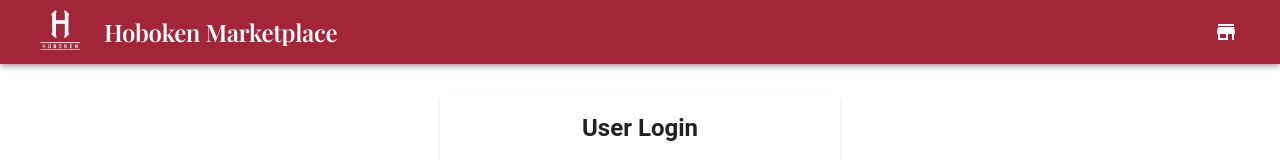
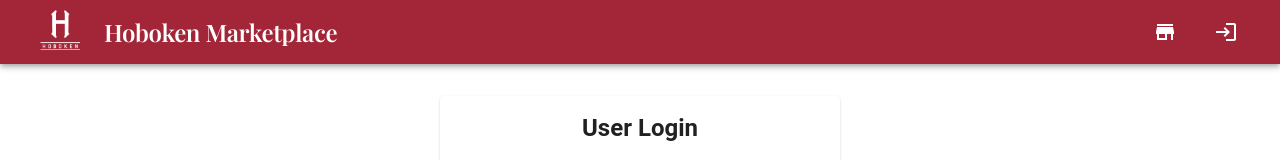
Before and after one commit to ezwendel/hobokenMarket, a React (Create React App) app in the folder client/: page /login in a window 1280 px wide. Shown: the top 160 px of the page. Built offline with nearby package versions, Linux system fonts and the light colour scheme; no server answers; the HTML template or start-up script is replaced by a standard one; a web font is replaced by a local one.

Commit message:
Header optimise

```diff
--- a/client/src/components/Header.jsx
+++ b/client/src/components/Header.jsx
@@ -11,6 +11,7 @@ import {
 import ChatIcon from "@mui/icons-material/Chat";
 import StoreIcon from "@mui/icons-material/Store";
 import AccountCircleIcon from "@mui/icons-material/AccountCircle";
+import LogoutIcon from "@mui/icons-material/Logout";
 import LoginIcon from "@mui/icons-material/Login";
 import { Link } from "react-router-dom";
 
@@ -19,6 +20,7 @@ import HobokenIcon from "../img/hoboken.png";
 import Searchbar from "./Searchbar";
 import HeaderButton from "./HeaderButton";
 import { AuthContext } from '../firebase/Auth';
+import { doSignOut } from '../firebase/FirebaseFunctions';
 
 const Header = () => {
   const { currentUser } = useContext(AuthContext);
@@ -53,9 +55,10 @@ const Header = () => {
         </Link>
         <Box sx={{ flexGrow: 1 }} />
         <HeaderButton to="/items/0" title="View Listings" icon={<StoreIcon/>} />
+        {!currentUser&&<HeaderButton to="/login" title="Login" icon={<LoginIcon/>} />}
         {currentUser&&<HeaderButton to="/messages" title="My Messages" icon={<ChatIcon/>} />}
         {currentUser&&<HeaderButton to="/profile" title="My Account" icon={<AccountCircleIcon/>} />}
-        {currentUser&&<HeaderButton to="/logout" title="Logout" icon={<LoginIcon/>} />}
+        {currentUser&&<HeaderButton to="/login" title="Logout" icon={<LogoutIcon/>} func={doSignOut}/>}
       </Toolbar>
     </AppBar>
   );
--- a/client/src/components/HeaderButton.jsx
+++ b/client/src/components/HeaderButton.jsx
@@ -8,7 +8,7 @@ import {
     Badge,
   } from "@mui/material/";
 
-const HeaderButton = ({to, title, icon}) => {
+const HeaderButton = ({to, title, icon, func}) => {
   return (
     <Link style={{ color: "inherit" }} to={to}>
       <Box>
@@ -18,6 +18,7 @@ const HeaderButton = ({to, title, icon}) => {
             color="inherit"
             aria-label={title}
             sx={{ ml: 0.8, mr: 0.8 }}
+            onClick={func}
           >
             <Badge>
               {icon}
```
